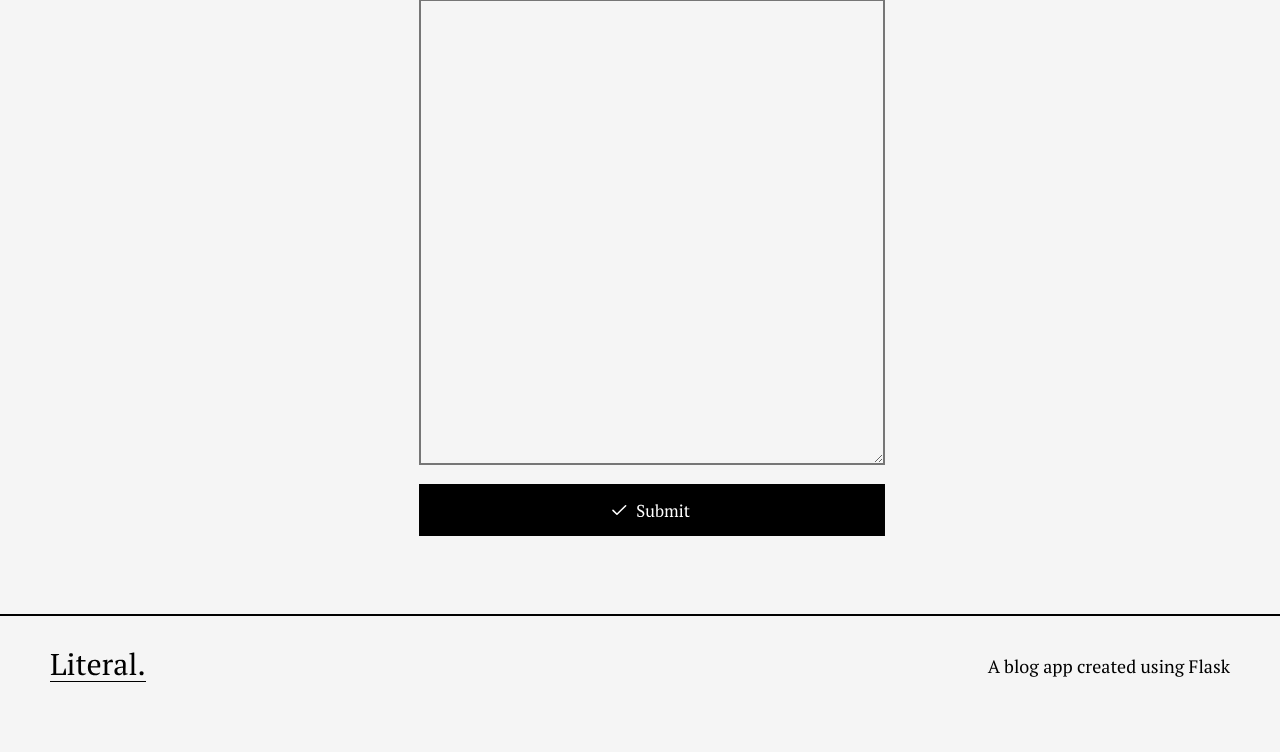
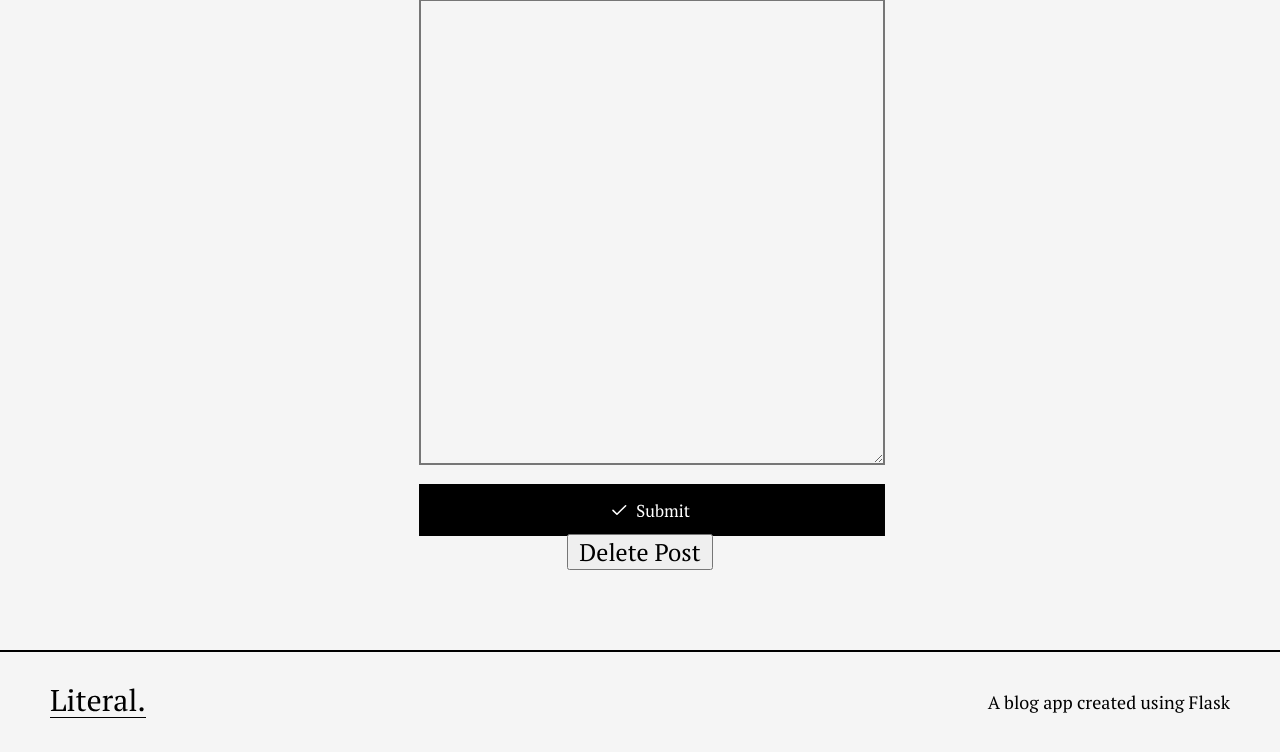
Before and after one commit to aadhavanpl/literal, a Flask app: page /blog/edit/5 in a window 1280 px wide. Shown: the part 622-1374 px from the top of the page. Before the commit the page ends 1304 px from the top, so only its background shows below. Run offline with Flask 2, Linux system fonts and the light colour scheme; data comes from the database, SQL or seed files in the repository; both versions use the stored data as it was after the commit.

Commit message:
edit and delete works

```diff
--- a/app.py
+++ b/app.py
@@ -24,10 +24,6 @@ def blog(id):
     post = conn.execute('SELECT * FROM posts WHERE id=?', (id,)).fetchone()
     conn.close()
     return render_template('blog.html', posts=post)
-
-# @app.route('/view/<int:id>', methods=('GET'))
-# def view(id):
-#     return render_template('view.html')
 
 @app.route('/blog/edit/<int:id>', methods=('GET', 'POST'))
 def edit(id):
@@ -58,6 +54,16 @@ def edit(id):
 
     return render_template('edit.html', post=post)
 
+@app.route('/blog/edit/<int:id>/delete', methods=('POST',))
+def delete(id):
+    post = get_post(id)
+    conn = get_db_connection()
+    conn.execute('DELETE FROM posts WHERE id = ?', (id,))
+    conn.commit()
+    conn.close()
+    flash('"{}" was successfully deleted!'.format(post['title']))
+    return redirect(url_for('index'))
+
 @app.route('/')
 def index():
     conn = get_db_connection()
@@ -80,7 +86,7 @@ def create():
             flash('Content is required!')
         else:
             conn = get_db_connection()
-            conn.execute('INSERT INTO posts (title, author, content) VALUES (?, ?, ?, ?)',
+            conn.execute('INSERT INTO posts (title, author, content) VALUES (?, ?, ?)',
                          (title, author, content))
             conn.commit()
             conn.close()
@@ -88,13 +94,13 @@ def create():
 
     return render_template('create.html')
 
-@app.route('/create/')
-def convertToBinaryData(filename):
-    with open(filename, 'rb') as file:
-        blobData = file.read()
-    return blobData
+# @app.route('/create/')
+# def convertToBinaryData(filename):
+#     with open(filename, 'rb') as file:
+#         blobData = file.read()
+#     return blobData
 
-def writeTofile(data, filename):
-    with open(filename, 'wb') as file:
-        file.write(data)
-    print("Stored blob data into: ", filename, "\n")
+# def writeTofile(data, filename):
+#     with open(filename, 'wb') as file:
+#         file.write(data)
+#     print("Stored blob data into: ", filename, "\n")
--- a/templates/create.html
+++ b/templates/create.html
@@ -10,13 +10,13 @@
             <label for="title">Title</label>
             <input type="text" name="title"
                value="">
-               </input>
+            </input>
         </div>
         <div class="input-field">
             <label for="author">Author</label>
             <input type="text" name="author"
                value="">
-               </input>
+            </input>
         </div>
         <div class="input-area">
             <label for="content">Content</label>
--- a/templates/edit.html
+++ b/templates/edit.html
@@ -14,8 +14,7 @@
         <div class="input-field">
             <label for="author">Author</label>
             <input type="text" name="author"
-               value="{{request.form['author']}}">
-               </input>
+               value="{{request.form['author']}}" />
         </div>
         <div class="input-area">
             <label for="content">Content</label>
@@ -23,5 +22,8 @@
         </div>
         <button type="submit" class="btn"><img src="/static/submit-button.svg" class="submit-btn" type="submit"></button>
     </form>
+    <form action="{{ url_for('delete', id=post['id']) }}" method="POST">
+        <input type="submit" value="Delete Post" onclick="return confirm('Are you sure you want to delete this post?')">
+    </form>
 </div>
 {% endblock %}
--- a/templates/index.html
+++ b/templates/index.html
@@ -12,7 +12,7 @@
                 <div class='heading'>{{ post['title'] }}</div>
             </a>
             <div class='card-button-wrapper'>
-                <a href='/blog/{{loop.index}}'>
+                <a href='/blog/{{post['id']}}'>
                     <img src='/static/read-further-btn.svg'>
                 </a>
                 <a>
```
Also changed, not shown: init_db.py (+1 -7 lines), database.db.
